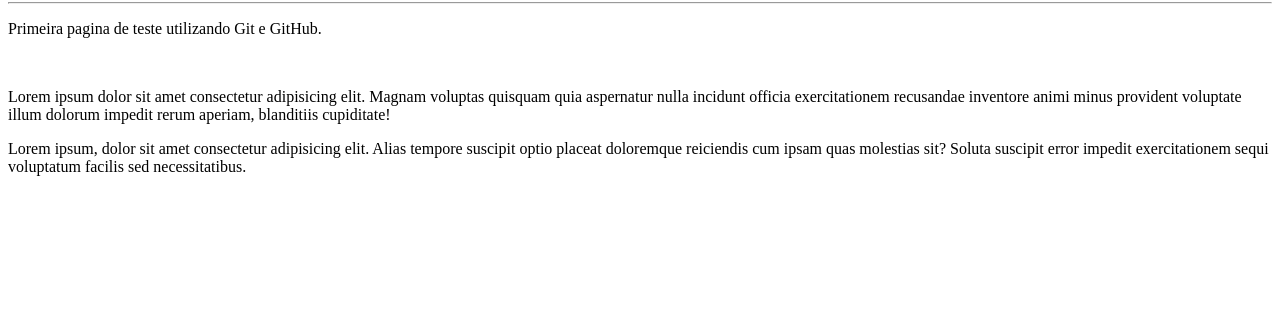
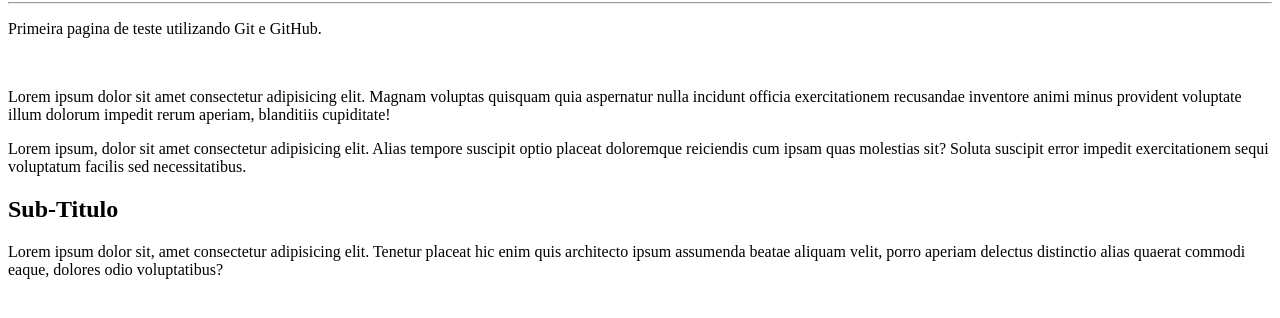
Before and after one commit to zGuian/EstudandoGit, a plain HTML site: page Index.html in a window 1280 px wide. Shown: the part 78-396 px from the top of the page. Drawn offline with Linux system fonts and the light colour scheme.

Commit message:
Teste
adicionando um sub-titulo com um lorem para teste dentro do vscode

```diff
--- a/Index.html
+++ b/Index.html
@@ -13,5 +13,7 @@
     <br>
     <p>Lorem ipsum dolor sit amet consectetur adipisicing elit. Magnam voluptas quisquam quia aspernatur nulla incidunt officia exercitationem recusandae inventore animi minus provident voluptate illum dolorum impedit rerum aperiam, blanditiis cupiditate!</p>
     <p>Lorem ipsum, dolor sit amet consectetur adipisicing elit. Alias tempore suscipit optio placeat doloremque reiciendis cum ipsam quas molestias sit? Soluta suscipit error impedit exercitationem sequi voluptatum facilis sed necessitatibus.</p>
+    <h2>Sub-Titulo</h2>
+    <p>Lorem ipsum dolor sit, amet consectetur adipisicing elit. Tenetur placeat hic enim quis architecto ipsum assumenda beatae aliquam velit, porro aperiam delectus distinctio alias quaerat commodi eaque, dolores odio voluptatibus?</p>
 </body>
 </html>
```
